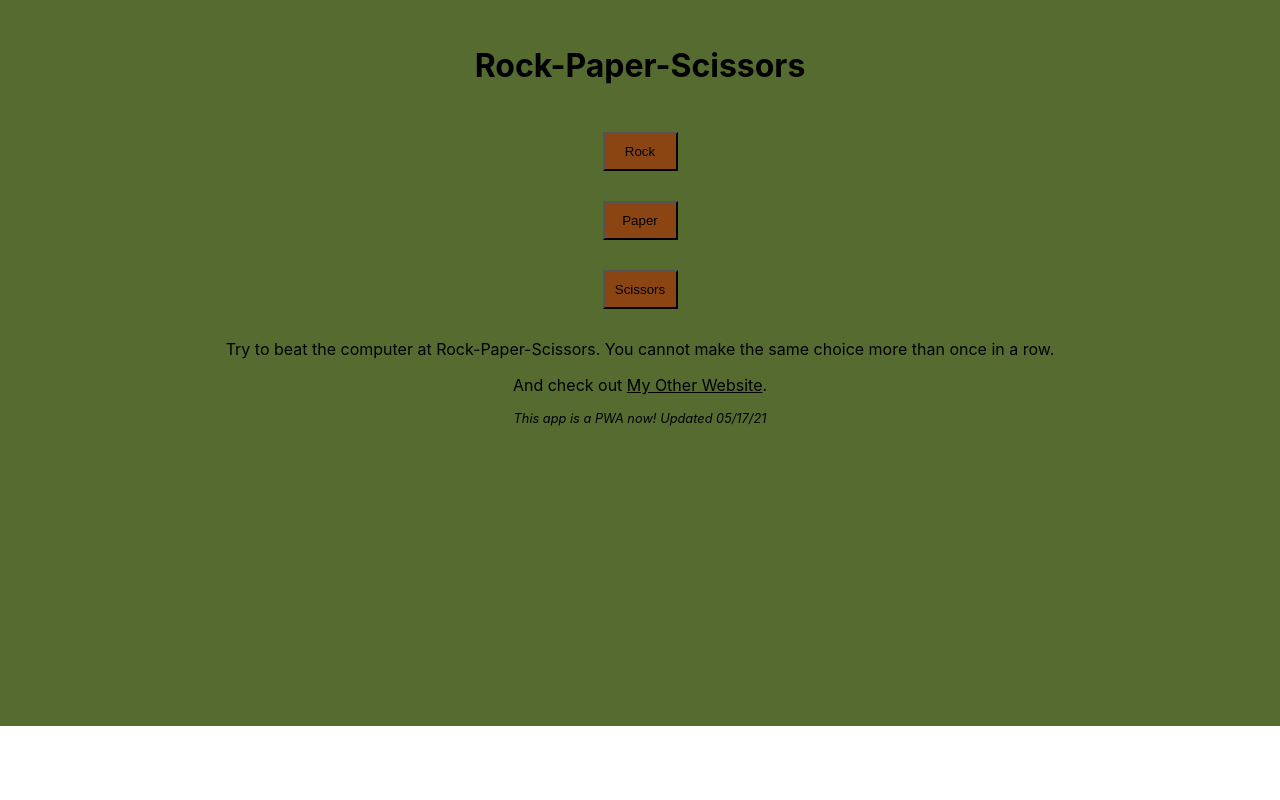
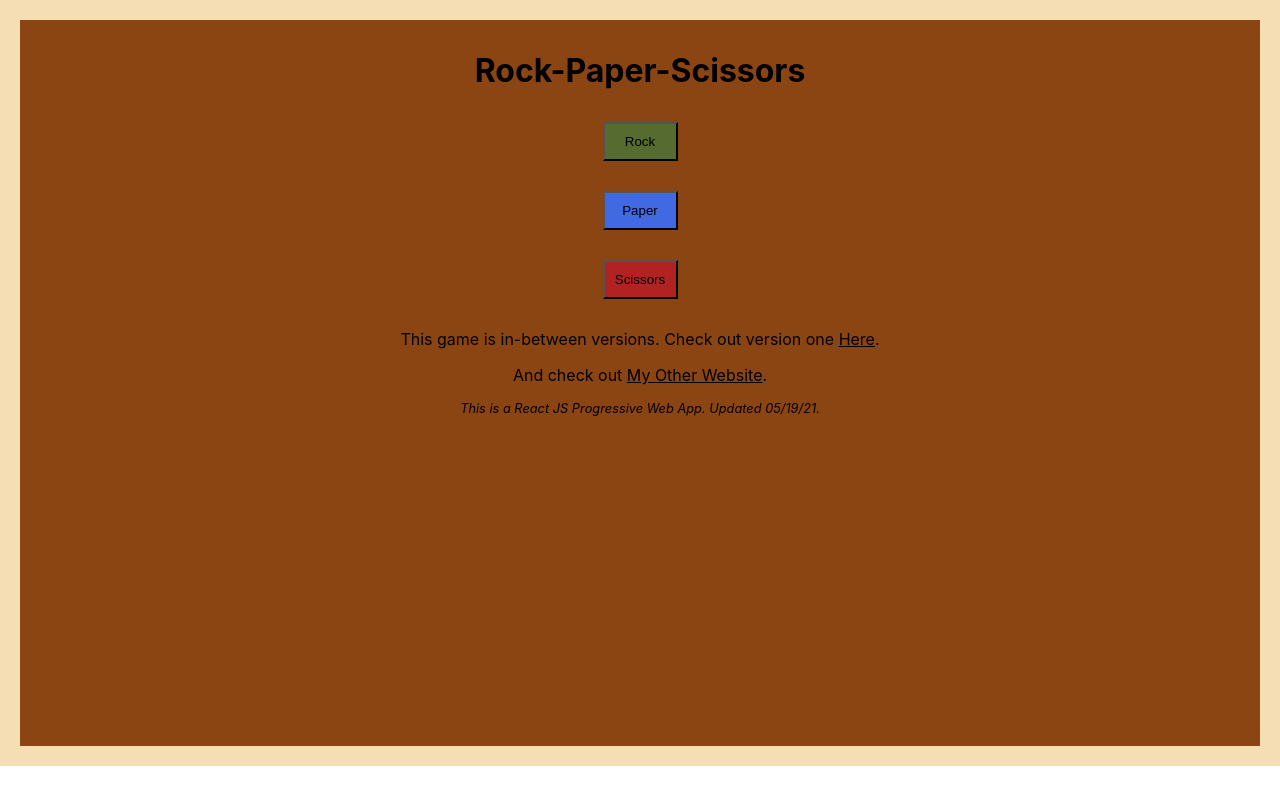
Before and after one commit to L1ndseyHerman/New_Shield_Magic_Sword, a React (Create React App) app: page / in a window 1280 px wide. Built offline with nearby package versions, Linux system fonts and the light colour scheme.

Commit message:
Slightly prettier CSS + small HTML changes

```diff
--- a/src/App.js
+++ b/src/App.js
@@ -79,18 +79,21 @@ function App()
 
   return (
     <main>
-      <h1>Rock-Paper-Scissors</h1>
-      <button disabled={disabledButtons[0]} onClick={() => {setUserChoice("Rock");
-        setDisabledButton([true, false, false]);}}>Rock</button>
-      <button disabled={disabledButtons[1]} onClick={() => {setUserChoice("Paper");
-        setDisabledButton([false, true, false]);}}>Paper</button>
-      <button disabled={disabledButtons[2]} onClick={() => {setUserChoice("Scissors");
-        setDisabledButton([false, false, true]);}}>Scissors</button>
-      <p>{paragraphText}</p>
-      <p id="thePar">Try to beat the computer at Rock-Paper-Scissors. You cannot make the same choice more than
-      once in a row.</p>
-      <p>And check out <a id="aLink1" href="https://l1ndseyherman.github.io/">My Other Website</a>.</p>
-      <footer id="theFooter">This app is a PWA now! Updated 05/17/21</footer>
+      <div id="whereIsTheOtherDiv">
+        <h1>Rock-Paper-Scissors</h1>
+        <button id="shield" disabled={disabledButtons[0]} onClick={() => {setUserChoice("Rock");
+          setDisabledButton([true, false, false]);}}>Rock</button>
+        <button id="magic" disabled={disabledButtons[1]} onClick={() => {setUserChoice("Paper");
+          setDisabledButton([false, true, false]);}}>Paper</button>
+        <button id="sword" disabled={disabledButtons[2]} onClick={() => {setUserChoice("Scissors");
+          setDisabledButton([false, false, true]);}}>Scissors</button>
+        <p>{paragraphText}</p>
+        <p id="thePar">This game is in-between versions. Check out version
+          one <a href="https://github.com/L1ndseyHerman/New_Shield_Magic_Sword/tree/Version-1-Branch">
+          Here</a>.</p>
+        <p>And check out <a href="https://l1ndseyherman.github.io/">My Other Website</a>.</p>
+        <footer id="theFooter">This is a React JS Progressive Web App. Updated 05/19/21.</footer>
+      </div>
     </main>
   );
 }
--- a/src/index.css
+++ b/src/index.css
@@ -24,19 +24,25 @@ button {
   display: block;
   padding: 10px;
   margin-bottom: 30px;
-  /*background-color: peru;*/
-  /*background-color: darkolivegreen;*/
-  background-color: saddlebrown;
-  /*margin-left: 42%;*/
+  /*background-color: saddlebrown;*/
   margin-left: auto;
   margin-right: auto;
   width: 75px;
-  /*width: 15%;*/
-  /*margin-left: 40% + (width / 2);*/
+}
+
+#shield {
+  background-color: darkolivegreen;
+}
+
+#magic {
+  background-color: royalblue;
+}
+
+#sword {
+  background-color: firebrick;
 }
 
 p {
-  /*margin-left: 30%;*/
   text-align: center;
 }
 
@@ -50,18 +56,23 @@ a {
   color: black;
 }
 
+#whereIsTheOtherDiv {
+  margin-left: 20px;
+  margin-right: 20px;
+  padding-left: 20px;
+  padding-right: 20px;
+  padding-top: 10px;
+  padding-bottom: 330px;
+  background-color: saddlebrown;
+}
+
 main {
-  /*background-color: saddlebrown;*/
-  /*background-color: plum;*/
-  background-color: darkolivegreen;
-  padding-bottom: 300px;
-  padding-top: 25px;
-  padding-left: 50px;
-  padding-right: 50px;
+  background-color: wheat;
+  padding-bottom: 20px;
+  padding-top: 20px;
 }
 
 h1 {
-  /*padding-top: 25px;*/
-  padding-bottom: 25px;
+  padding-bottom: 10px;
   text-align: center;
 }
```
